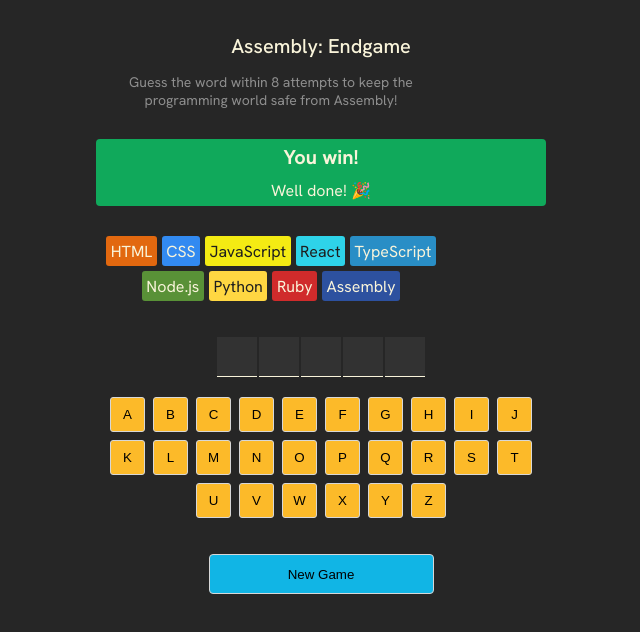
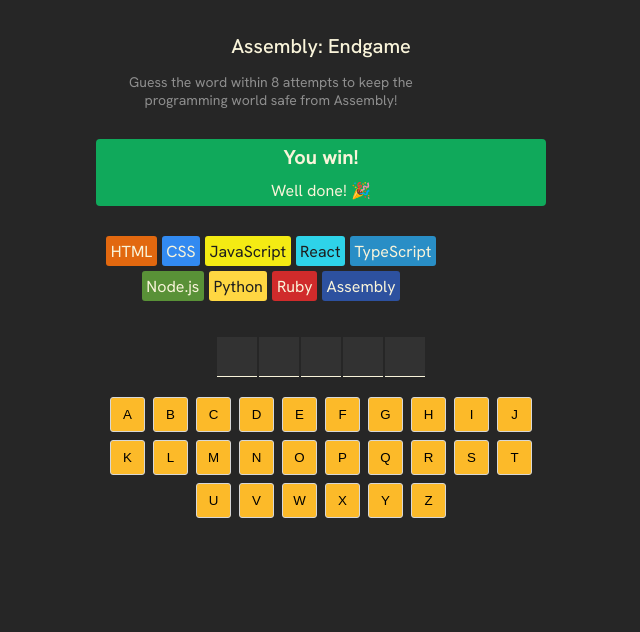
Before and after one commit to 0xYurii/Assembly-EndGame, a React (Vite) app: page / in a window 1280 px wide. Shown: the top 632 px of the page, without its empty margins (319-959 px from the left). Built offline with nearby package versions, Linux system fonts and the light colour scheme.

Commit message:
Add in the incorrect guesses mechanism to the game

```diff
--- a/src/App.jsx
+++ b/src/App.jsx
@@ -5,12 +5,13 @@
 /**
  * Goal: Add in the incorrect guesses mechanism to the game
  *
- * Challenge: When mapping over the languages, determine how
- * many of them have been "lost" and add the "lost" class if
- * so.
- *
- * Hint: use the wrongGuessCount combined with the index of
- * the item in the array while inside the languages.map code
+ * Challenge:
+ * 1. Create a variable `isGameOver` which evaluates to `true`
+ *    if the user has guessed incorrectly 8 times. Consider how
+ *    we might make this more dynamic if we were ever to add or
+ *    remove languages from the languages array.
+ * 2. Conditionally render the New Game button only if the game
+ *    is over.
  */
 
 export default function AssemblyEndgame() {
@@ -18,9 +19,16 @@
     const [currentWord, setCurrentWord] = useState("react")
     const [guessedLetters, setGuessedLetters] = useState([])
 
+
+
     // Derived values
     const wrongGuessCount =
         guessedLetters.filter(letter => !currentWord.includes(letter)).length
+
+    // new game button
+    const isGameWon=currentWord.split('').every(letter=>guessedLetters.includes(letter))
+    const isGameLost=wrongGuessCount >= languages.length-1
+    const isGameOver= isGameLost || isGameWon
 
     // Static values
     const alphabet = "abcdefghijklmnopqrstuvwxyz"
@@ -97,7 +105,7 @@
             <section className="keyboard">
                 {keyboardElements}
             </section>
-            <button className="new-game">New Game</button>
+            {isGameOver  && <button className="new-game">New Game</button>}
         </main>
     )
 }
```
